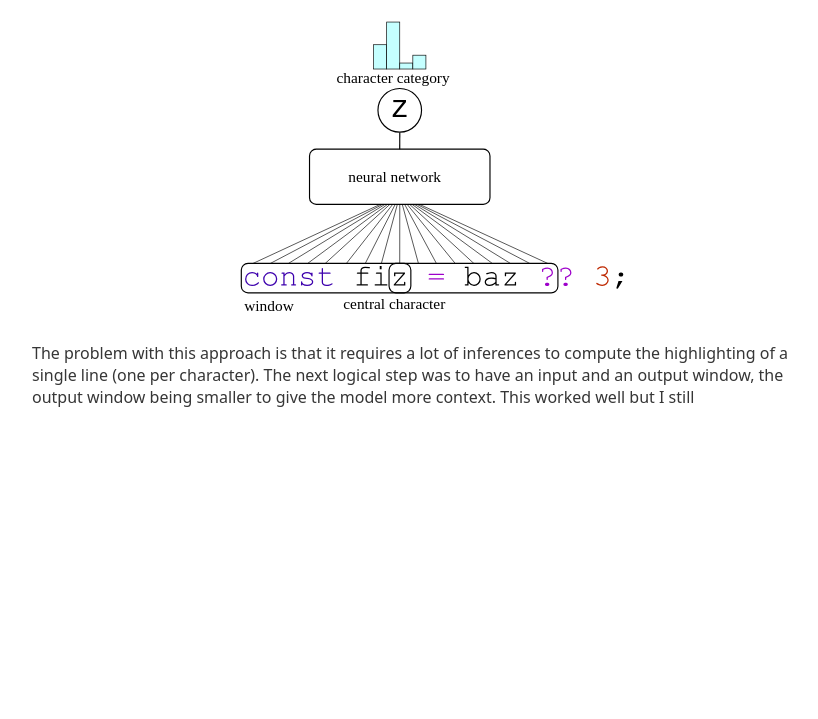
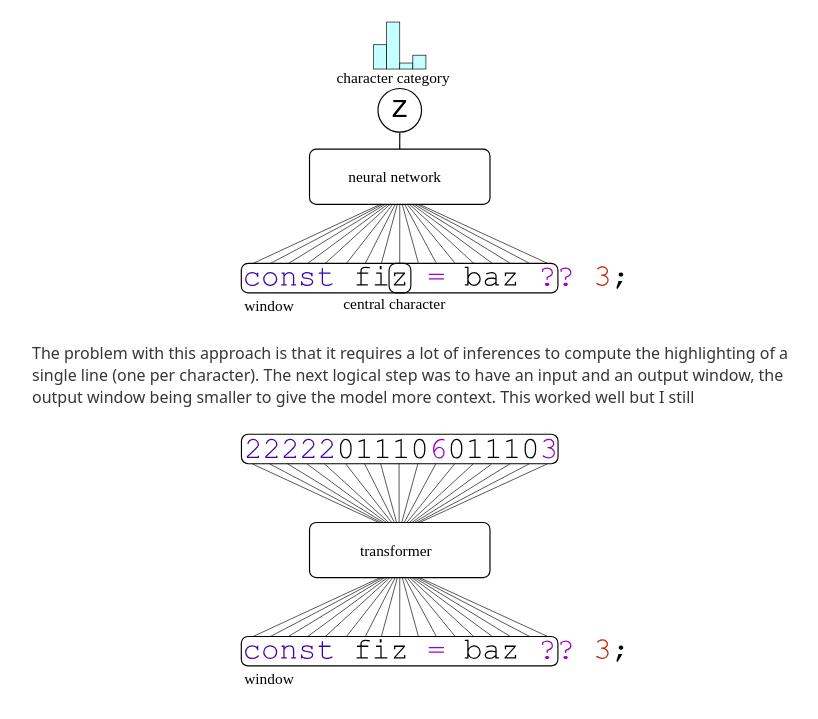
Before and after one commit to Kipre/kipre.github.io, a plain HTML site: page projects/neural-highlighting/index.html in a window 1280 px wide. Shown: the part 1122-1841 px from the top of the page, without its empty margins (208-1026 px from the left). Before the commit the page ends 1551 px from the top, so only its background shows below. Drawn offline with nearby package versions, Linux system fonts and the light colour scheme; files that its build step writes are made by us from their sources.

Commit message:
add transformer diagram

```diff
--- a/projects/neural-highlighting/index.html
+++ b/projects/neural-highlighting/index.html
@@ -57,5 +57,8 @@
            The next logical step was to have an input and an output window, the output window being smaller to give the model more context.
            This worked well but I still
         </p>
+        <div style='text-align: center'>
+            <img width='400px' src='assets/transformer.svg'></img>
+        </div>
     </body>
 </html>
```
Also changed, not shown: projects/neural-highlighting/assets/transformer.svg (added).
